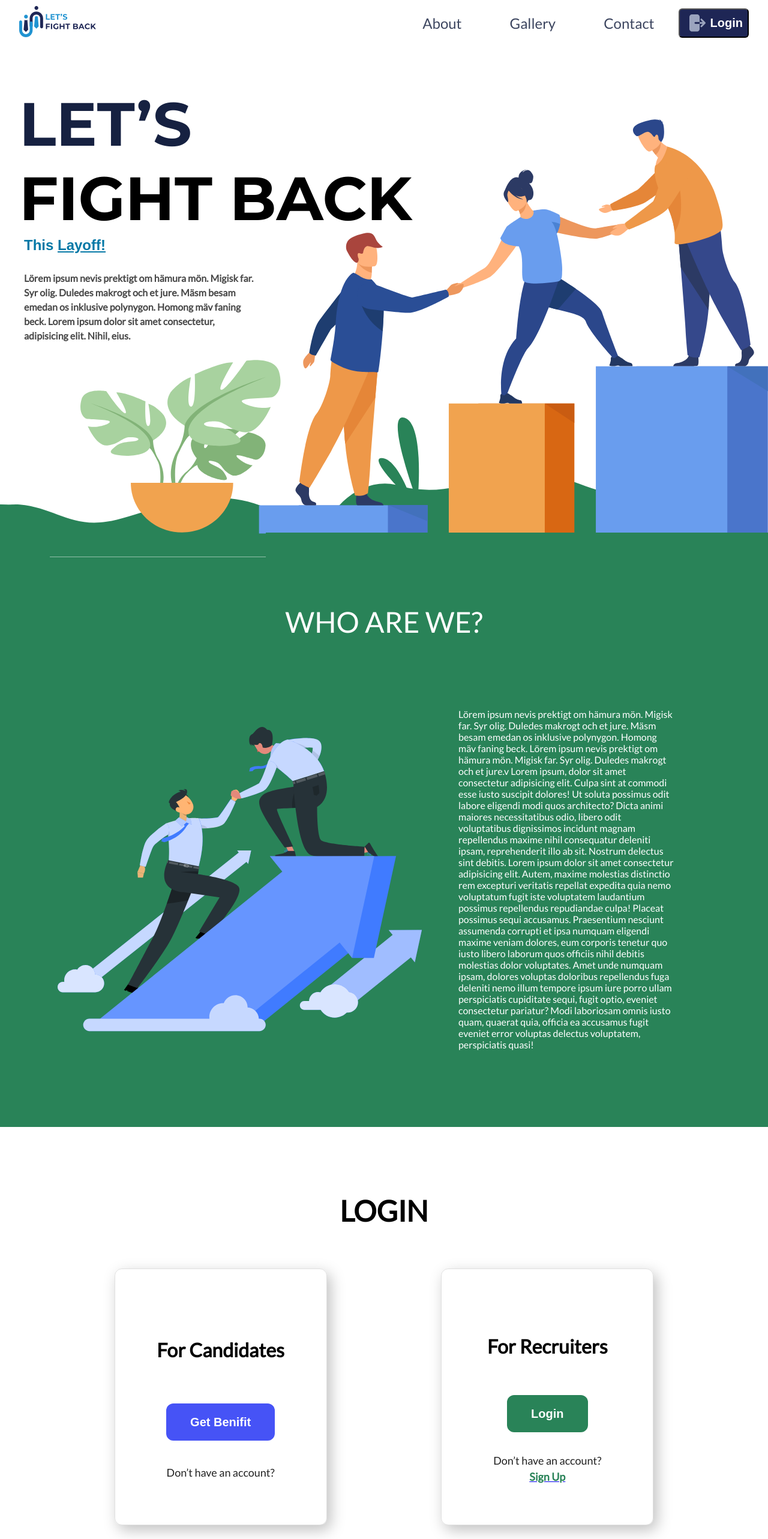
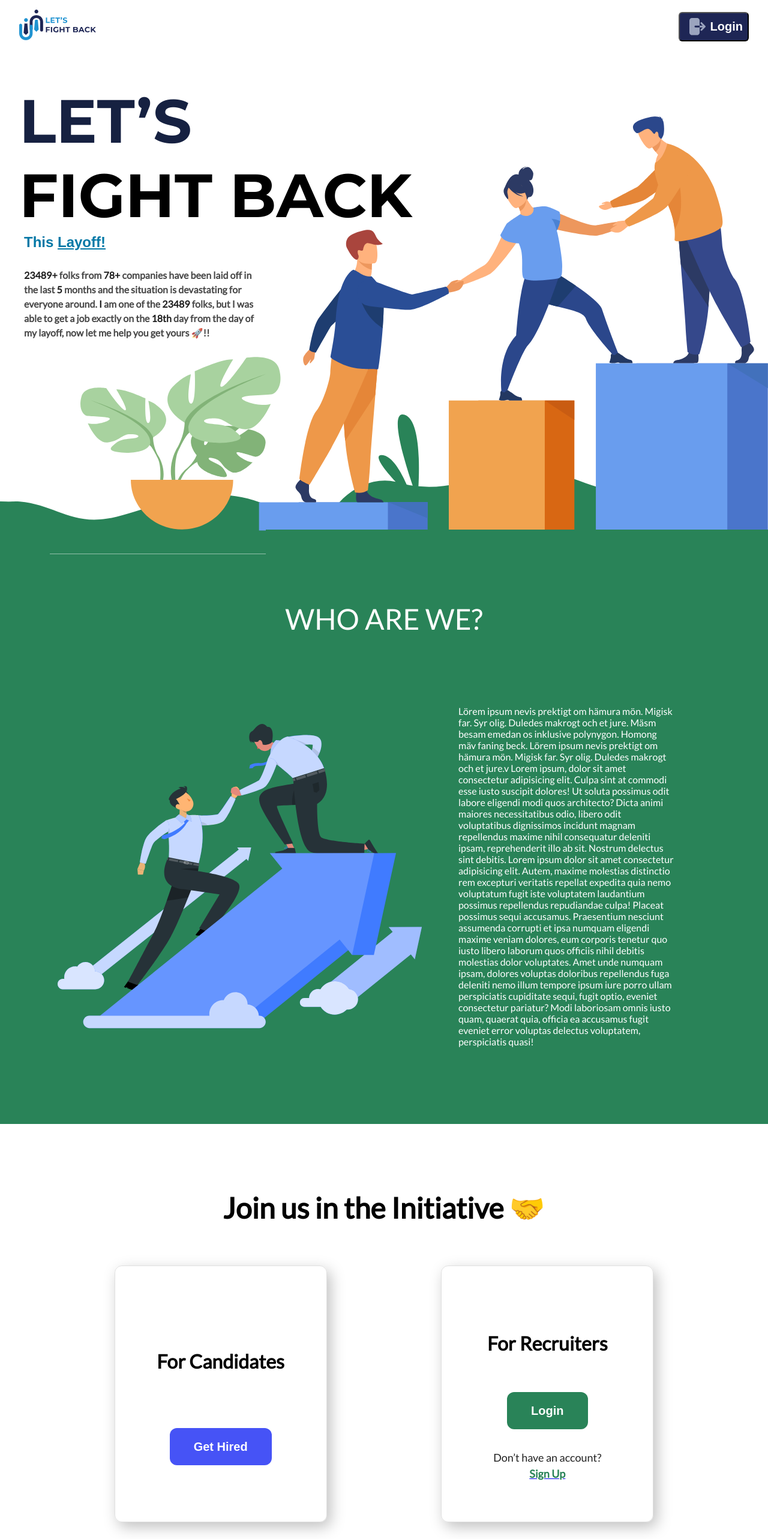
Before and after one commit to LetsFightBack/lets-fight-back, a React (Create React App) app: page / in a window 1280 px wide. Shown: the top 2566 px of the page at 60% size. Built offline with nearby package versions, Linux system fonts and the light colour scheme.

Commit message:
home page final

```diff
--- a/src/components/home_page_components/Gallery.jsx
+++ b/src/components/home_page_components/Gallery.jsx
@@ -5,8 +5,8 @@ import { css } from "@emotion/react";
 const Gallery = () => {
   return (
     <GalleryStyle>
-      <div className="main_gallery" id="gallery">
-        <div className="head_gallery">People Love us !</div>
+      <div className="main_gallery" >
+        <div className="head_gallery">People Love and Support us ❤️</div>
         <div className="card_gallery">
           <img src="/assets/NDTV.png" alt="" className="card_image_gallery" />
           <div className="content_gallery">
@@ -29,9 +29,10 @@ const Gallery = () => {
           <div className="horizontal_line"></div>
         <div className="card_gallery alternate_reverse">
           <img
-            src="/assets/TheHindu.png"
+            src="/assets/TheHindu.jpeg"
             alt=""
-            className="card_image_gallery"
+
+            className="card_image_gallery "
           />
           <div className="content_gallery align_right">
             <div className="card_heading">The Hindu</div>
@@ -100,6 +101,7 @@ let GalleryStyle = styled.div(
     }
     .card_gallery {
       display: flex;
+      align-items: center;
       margin-bottom: 8rem;
     }
     .last {
@@ -109,11 +111,12 @@ let GalleryStyle = styled.div(
     .card_image_gallery {
       width: 38rem;
       height: auto;
+      border-radius: 20px;
     }
 
     .content_gallery {
       color: white;
-      padding: 1rem 3.75rem;
+      padding: 0rem 3.75rem;
     }
     .card_heading {
       font-size: 3rem;
--- a/src/components/home_page_components/Hero.jsx
+++ b/src/components/home_page_components/Hero.jsx
@@ -13,14 +13,11 @@ const Landing = () => {
         </h1>
         <p className="heading2_hero"> This <span style={{textDecoration:"underline"}}>Layoff!</span> </p>
         <p className="content_hero">
-          Lörem ipsum nevis prektigt om hämura mön. Migisk far. Syr olig.
-          Duledes makrogt och et jure. Mäsm besam emedan os inklusive polynygon.
-          Homong mäv faning beck. Lorem ipsum dolor sit amet consectetur,
-          adipisicing elit. Nihil, eius.{" "}
+      <span className="weight800">  23489+ </span>folks from  <span className="weight800"> 78+</span> companies have been laid off in the last <span className="weight800">5</span> months and the situation is devastating for everyone around. <span className="weight800">I </span> am one of the <span className="weight800">23489</span> folks, but  I was able to get a job exactly on the <span className="weight800"> 18th</span> day from the day of my layoff, now let me help you get yours&nbsp;🚀!!
         </p>
         <img
           src="/assets/heroImage.svg"
-          alt="HeroIMG "
+          alt="HeroIMG"
           className="hero_image"
         />
       </div>
@@ -32,6 +29,11 @@ export default Landing;
 
 let LandingStyle = styled.div(
   css`
+  .weight800{
+    font-weight: 1300;
+    color: rgba(30, 30, 30, 1);
+
+  }
     .main_landing {
       width: 97.5%;
       margin: 0 0 0 auto;
--- a/src/components/home_page_components/LoginHero.jsx
+++ b/src/components/home_page_components/LoginHero.jsx
@@ -6,17 +6,14 @@ import { Link } from "react-router-dom";
 const LoginHero = () => {
   return (
     <LoginHeroStyle>
-      <h3 className="head_login">LOGIN</h3>
+      <h3 className="head_login">Join us in the Initiative 🤝</h3>
       <div className="cards_login">
         <div className="card_login">
           <h4 className="card_head">For Candidates</h4>
 
-          <button className="login_btn_hero">Get Benifit</button>
-          <div className="login_signup">
-            <p>
-              Don’t have an account? <br></br>
-            </p>
-          </div>
+<a href="https://forms.gle/D8x12Jf2QnSSgz8h9" target="_blank" rel="noreferrer">
+          <button className="login_btn_hero">Get Hired</button>
+         </a>
         </div>
         <div className="card_login">
           <h4 className="card_head">For Recruiters</h4>
--- a/src/components/home_page_components/Navbar.jsx
+++ b/src/components/home_page_components/Navbar.jsx
@@ -18,38 +18,14 @@ const Navbar = () => {
           <img src="/assets/logoNew.svg" alt="" />
         </div>
         <div
-          style={{
-            display: "flex",
-            alignItems: "center",
-            justifyContent: "space-between",
-          }}
         >
-          <div className="options_div">
-            <ul
-              className="nav_options"
-              style={{
-                display: "flex",
-                textDecoration: "none",
-                listStyleType: "none",
-                color: "#3C455F",
-              }}
-            > <a href="#about">
 
-              <li>About </li></a>
-              <a href="#gallery">
-                <li>Gallery </li>
-              </a>
-              <a href="#about">
-
-                <li>Contact </li>
-              </a>
-            </ul>
-          </div>
-          <Link to='/login'>
-          <button className="loginbtn">
-            <img className="login-icon" src="/assets/loginIcon.svg" alt="" />{" "}
-            Login
-          </button></Link>
+          <Link to="/login">
+            <button className="loginbtn">
+              <img className="login-icon" src="/assets/loginIcon.svg" alt="" />{" "}
+              Login
+            </button>
+          </Link>
         </div>
       </nav>
     </NavbarStyle>
@@ -61,7 +37,7 @@ export default Navbar;
 let NavbarStyle = styled.div(
   css`
     width: 95%;
-    margin: auto;
+    margin: 1rem auto 0 auto;
 
     .navbar {
       font-size: 24px;
@@ -85,13 +61,14 @@ let NavbarStyle = styled.div(
         border-radius: 6px;
         font-weight: 600;
         font-size: 20px;
+        cursor: pointer;
       }
       .login-icon {
         padding: 0 0.5rem;
       }
-      .logo_navbar img{
+      .logo_navbar img {
         /* transform: scale(0.6); */
-        width:8rem;
+        width: 8rem;
       }
     }
 
@@ -114,11 +91,11 @@ let NavbarStyle = styled.div(
           font-weight: 600;
           font-size: 1rem;
         }
-        .login-icon{
+        .login-icon {
           height: 1.2rem;
           padding: 0.4rem 0.4rem;
         }
-        .options_div{
+        .options_div {
           margin-left: -5rem;
         }
       }
--- a/src/pages/home/home.page.js
+++ b/src/pages/home/home.page.js
@@ -19,7 +19,8 @@ export default function Home() {
         <WhoAreWe/>
         <LoginHero/>
       <Gallery />
-      <p style={{textAlign:"center"}}>Made with 💙 by <span style={{fontWeight:"800"}}> #Let’sFightBack</span></p>
+
+      <p style={{textAlign:"center"}}>Made with 💙 by <a  href="https://bit.ly/lets-fight-back-initiative-1" target="_blank" rel="noreferrer" style={{fontWeight:"800",textDecoration:"none", color:"black"}}> #LetsFightBack</a></p>
 
       </HeroStyle>
     </>
```
Also changed, not shown: public/assets/TheHindu.jpeg (added).
